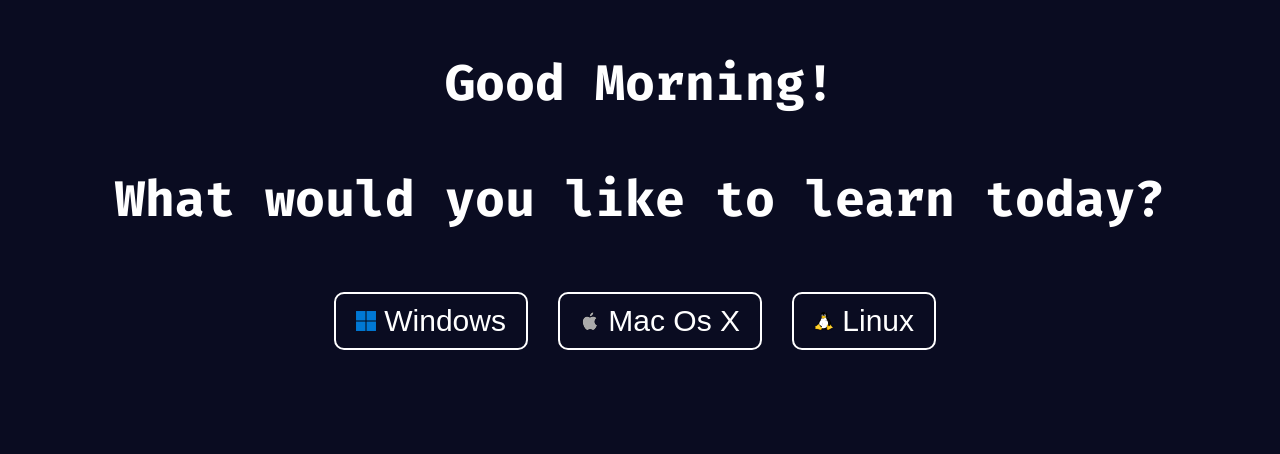
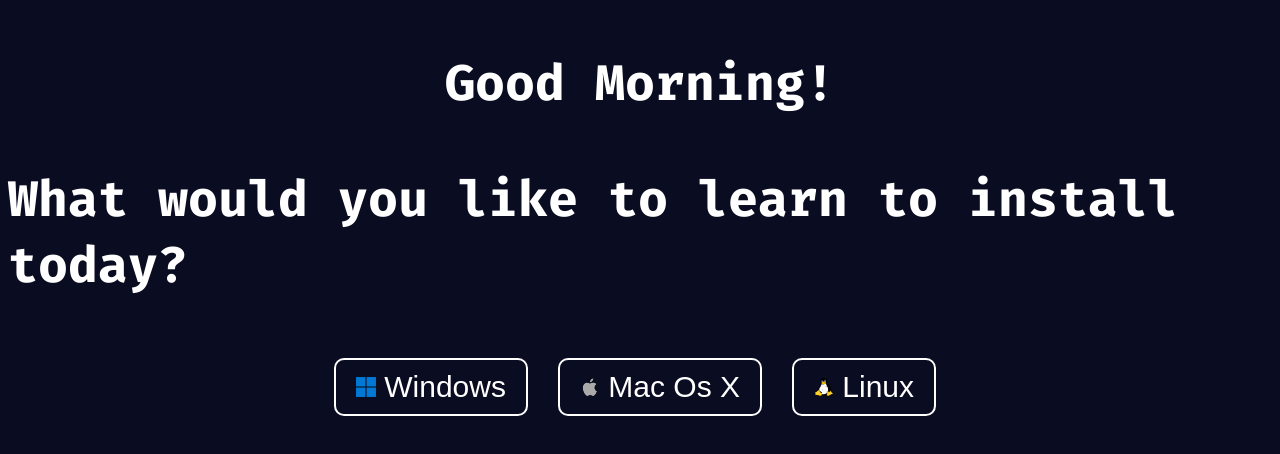
Before and after one commit to AVVERSION/BootInstallSim, a plain HTML site: page index.html in a window 1280 px wide. Drawn offline with Linux system fonts and the light colour scheme.

Commit message:
Update index.html

```diff
--- a/index.html
+++ b/index.html
@@ -9,7 +9,7 @@
   <body>
     <div>
       <h1 id="wishtitle">Hi</h1>
-      <h2 id="wishlearn">What would you like to learn today?</h2>
+      <h2 id="wishlearn">What would you like to learn to install today?</h2>
     </div>
     <div id="butdiv">
       <button class="btn" id="winbtn"><img src="assets/img/winlogo.png"> Windows</button
```
